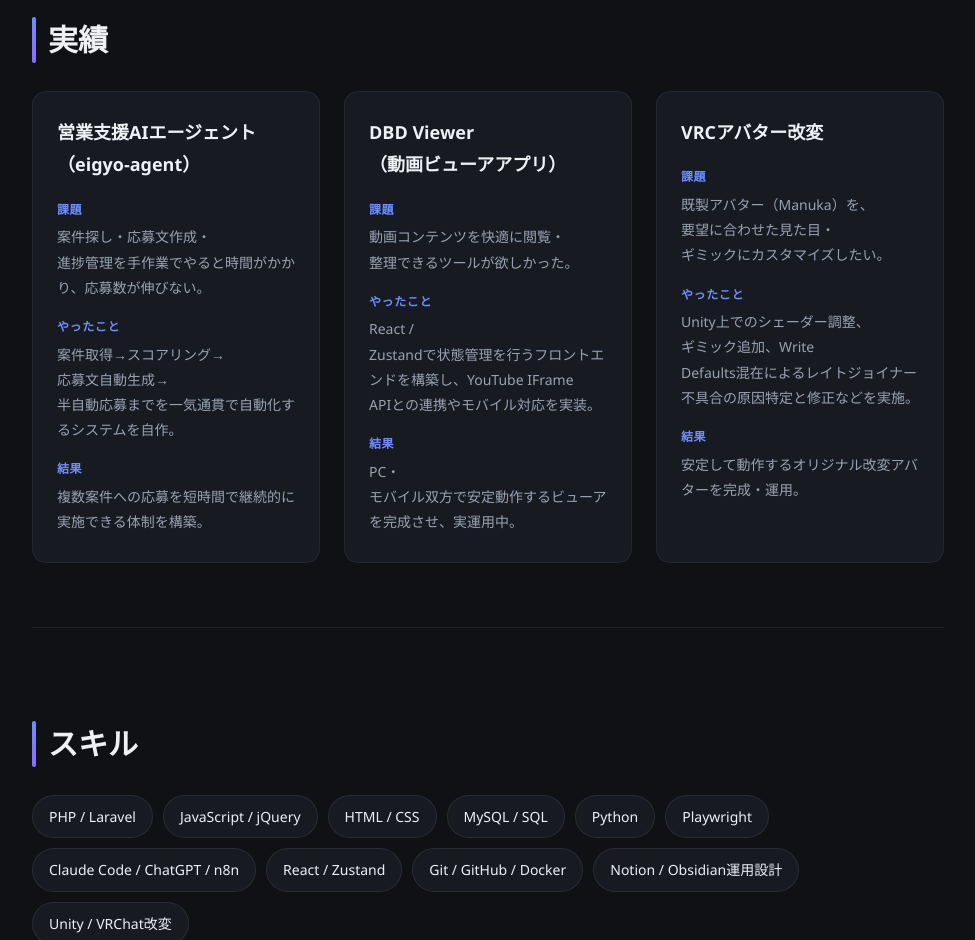
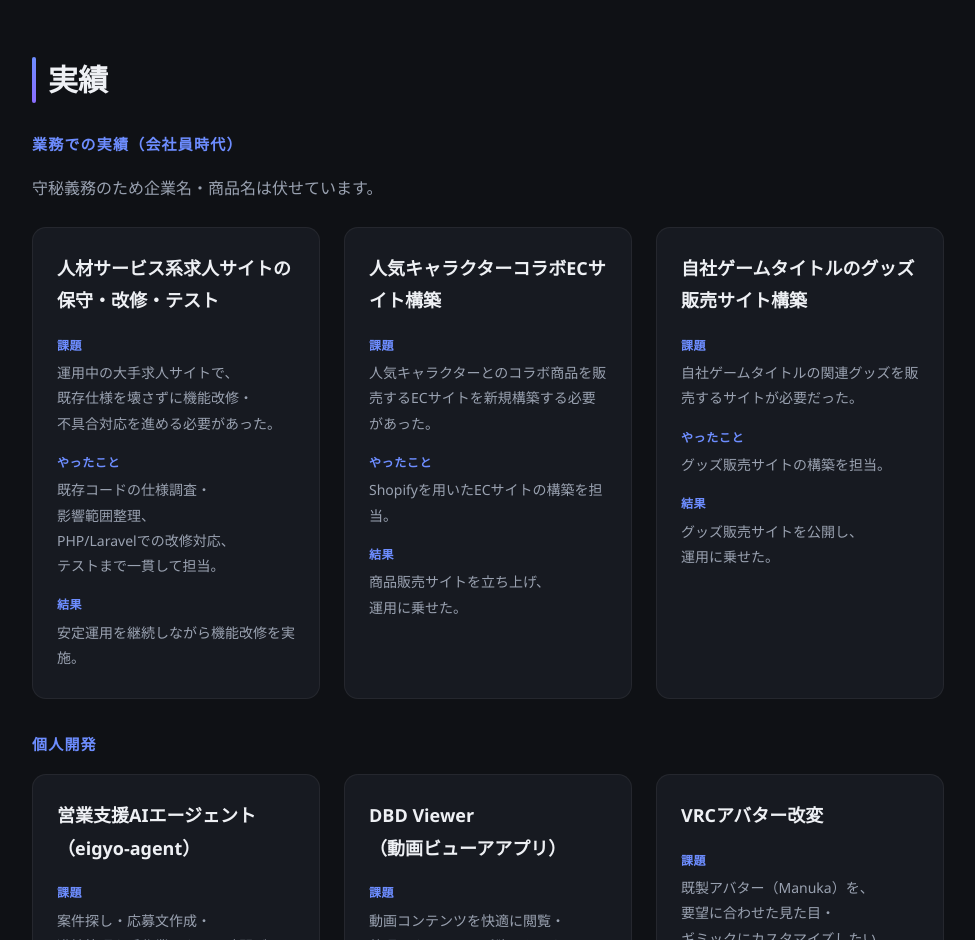
Before and after one commit to tasuku1215/portfolio-site, a plain HTML site: page index.html in a window 1280 px wide. Shown: the part 1860-2800 px from the top of the page, without its empty margins (152-1127 px from the left). Drawn offline with Linux system fonts and the light colour scheme.

Commit message:
名前表記を分離・業務実績3件(匿名化)を追加

```diff
--- a/index.html
+++ b/index.html
@@ -22,7 +22,8 @@
 <header class="hero">
   <div class="hero-inner">
     <p class="eyebrow">Portfolio</p>
-    <h1>細見 祐（Hosomi Tasuku）</h1>
+    <h1>細見 祐</h1>
+    <p class="name-en">Hosomi Tasuku</p>
     <p class="tagline">Webエンジニア出身・AIを使った自動化と業務効率化で、小さく速く成果を出します</p>
     <a href="#contact" class="btn">問い合わせる</a>
   </div>
@@ -67,6 +68,44 @@
 
   <section class="section" id="works">
     <h2>実績</h2>
+
+    <h3 class="subsection">業務での実績（会社員時代）</h3>
+    <p class="lead" style="margin-bottom:24px;">守秘義務のため企業名・商品名は伏せています。</p>
+    <div class="cards">
+
+      <article class="card">
+        <h3>人材サービス系求人サイトの保守・改修・テスト</h3>
+        <p class="card-label">課題</p>
+        <p>運用中の大手求人サイトで、既存仕様を壊さずに機能改修・不具合対応を進める必要があった。</p>
+        <p class="card-label">やったこと</p>
+        <p>既存コードの仕様調査・影響範囲整理、PHP/Laravelでの改修対応、テストまで一貫して担当。</p>
+        <p class="card-label">結果</p>
+        <p>安定運用を継続しながら機能改修を実施。</p>
+      </article>
+
+      <article class="card">
+        <h3>人気キャラクターコラボECサイト構築</h3>
+        <p class="card-label">課題</p>
+        <p>人気キャラクターとのコラボ商品を販売するECサイトを新規構築する必要があった。</p>
+        <p class="card-label">やったこと</p>
+        <p>Shopifyを用いたECサイトの構築を担当。</p>
+        <p class="card-label">結果</p>
+        <p>商品販売サイトを立ち上げ、運用に乗せた。</p>
+      </article>
+
+      <article class="card">
+        <h3>自社ゲームタイトルのグッズ販売サイト構築</h3>
+        <p class="card-label">課題</p>
+        <p>自社ゲームタイトルの関連グッズを販売するサイトが必要だった。</p>
+        <p class="card-label">やったこと</p>
+        <p>グッズ販売サイトの構築を担当。</p>
+        <p class="card-label">結果</p>
+        <p>グッズ販売サイトを公開し、運用に乗せた。</p>
+      </article>
+
+    </div>
+
+    <h3 class="subsection">個人開発</h3>
     <div class="cards">
 
       <article class="card">
--- a/style.css
+++ b/style.css
@@ -51,6 +51,13 @@ h1, h2, h3 {
   -webkit-background-clip: text;
   background-clip: text;
   color: transparent;
+}
+
+.name-en {
+  font-size: 15px;
+  letter-spacing: 0.15em;
+  color: var(--muted);
+  margin: -8px 0 24px;
 }
 
 .tagline {
@@ -109,6 +116,16 @@ main {
   max-width: 680px;
   font-size: 16px;
 }
+
+.subsection {
+  font-size: 15px;
+  color: var(--accent);
+  text-transform: uppercase;
+  letter-spacing: 0.08em;
+  margin: 32px 0 16px;
+}
+
+.subsection:first-of-type { margin-top: 0; }
 
 .cards {
   display: grid;
```
